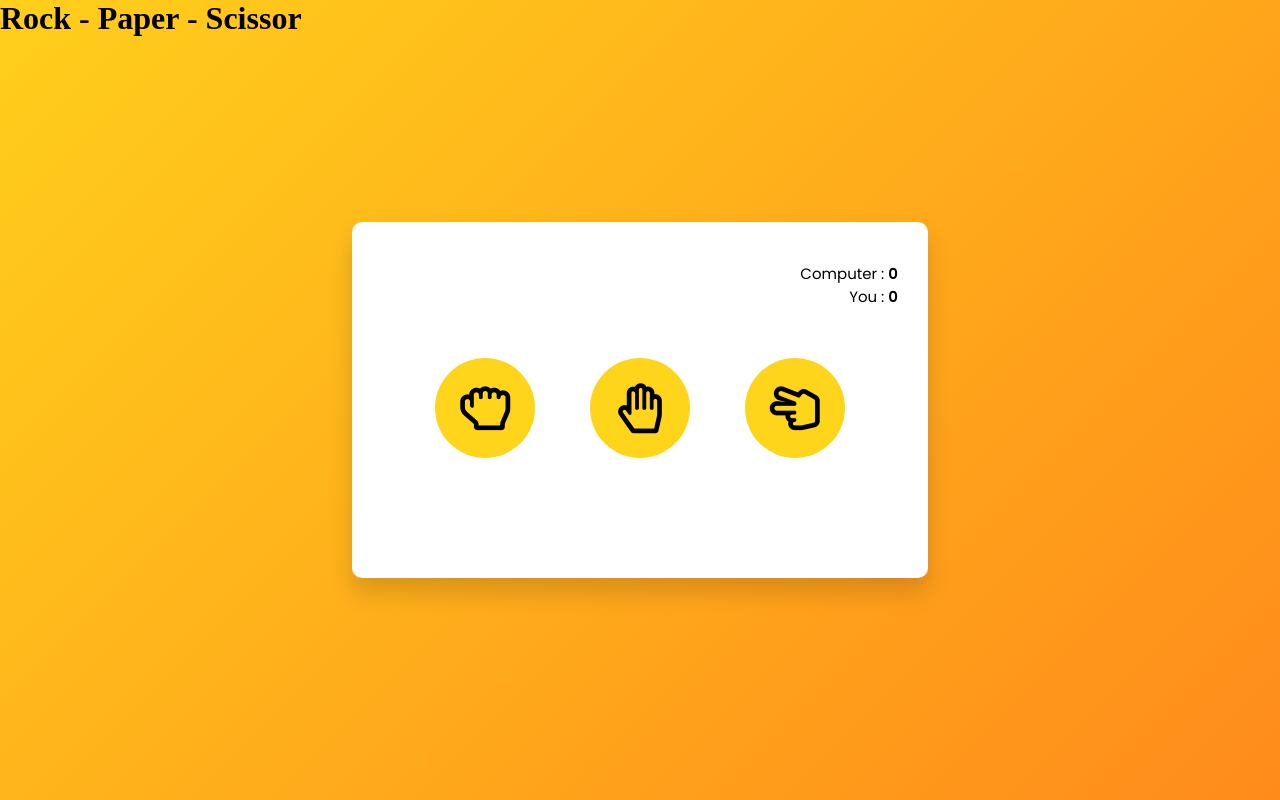
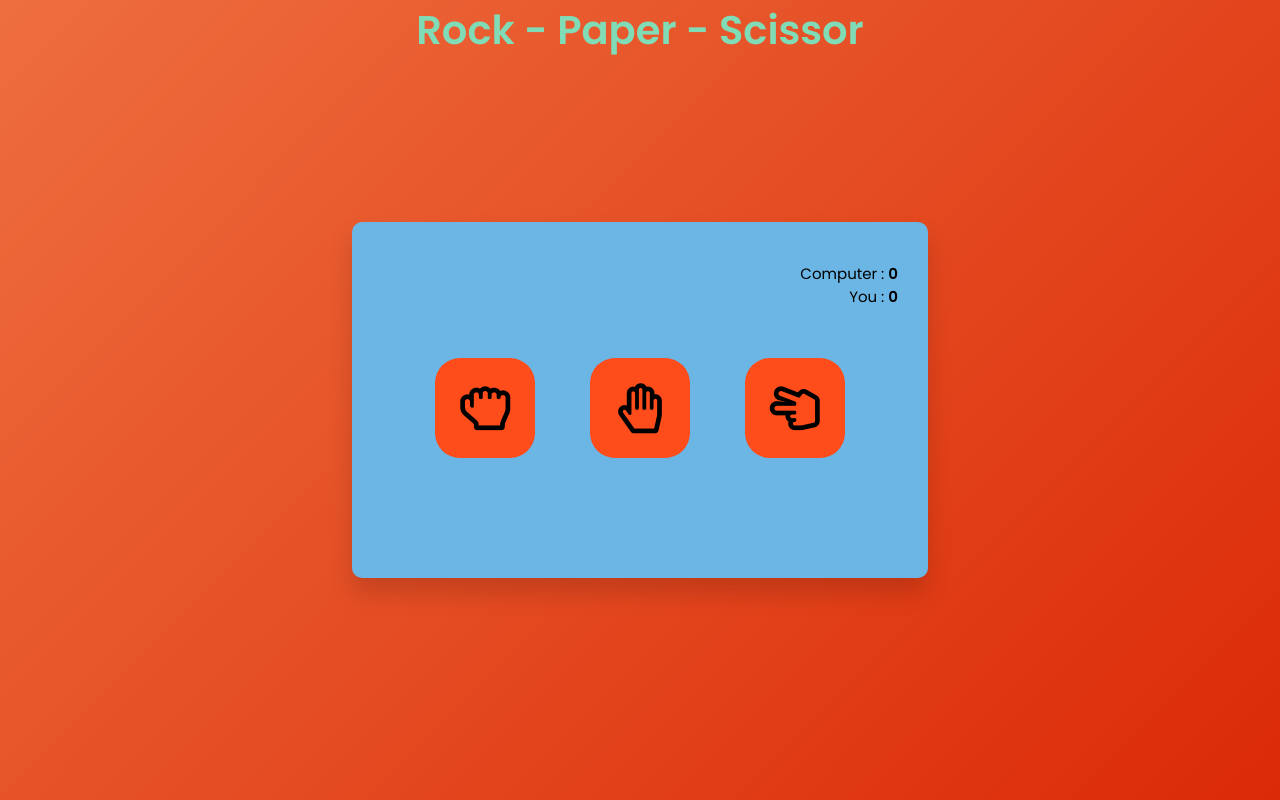
Before and after one commit to Gautam-Sarraf/rock-paper-scissor, a plain HTML site: page index.html in a window 1280 px wide. Drawn offline with Linux system fonts and the light colour scheme.

Commit message:
Update style.css

```diff
--- a/style.css
+++ b/style.css
@@ -9,14 +9,22 @@ body{
     height: 100vh;
     background: linear-gradient(
         135deg,
-        #ffcf1b,
-        #ff8b1b
+        #ee6e3f,
+        #db2a06
     );
+}
+h1{
+    font-size: 2.5rem;
+    font-family: 'Poppins',sans-serif ;
+    color: #80dcb7;
+    display: flex;
+    justify-content: center;
+
 }
 .container{
     width: 45%;
     min-width: 500px;
-    background-color: #ffffff;
+    background-color: #6bb6e5;
     padding: 40px 30px;
     position: absolute;
     transform: translate(-50%,-50%);
@@ -36,13 +44,13 @@ body{
     justify-content: space-around;
 }
 .weapons button{
-    background-color: #ffd51b;
+    background-color: #ff4c1b;
     color: #000000;
     border: none;
     font-size: 50px;
     height: 100px;
     width: 100px;
-    border-radius: 50%;
+    border-radius: 25%;
     outline: none;
     cursor: pointer;
 }
```
